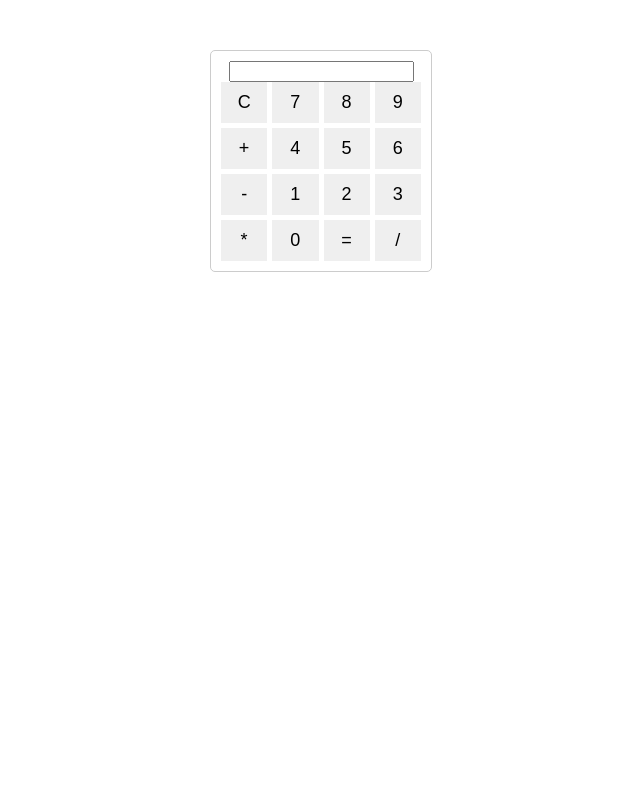
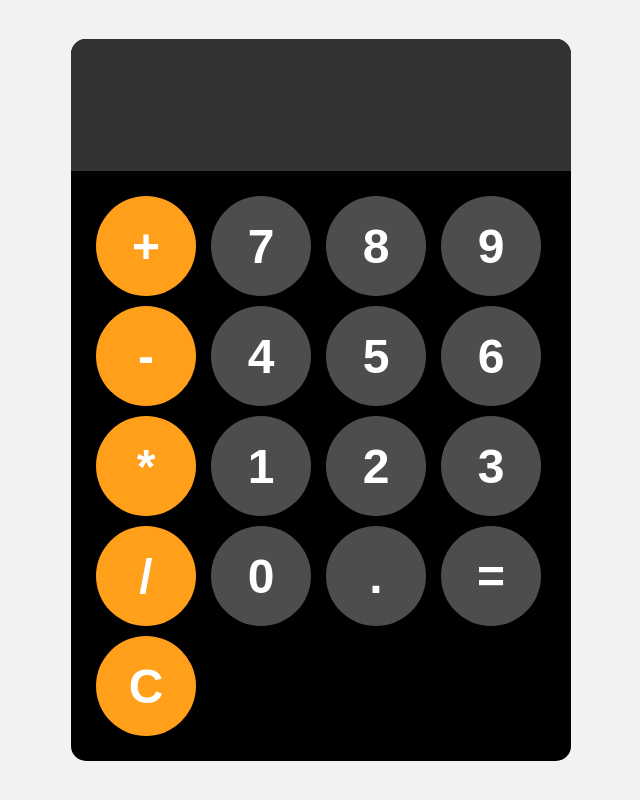
Before and after one commit to lunaesayassbhatu/html-portofolio, a plain HTML site: page index.html in a window 1280 px wide. Shown: the whole page, without its empty margins (319-959 px from the left). Drawn offline with nearby package versions, Linux system fonts and the light colour scheme.

Commit message:
Add files via upload

```diff
--- a/index.html
+++ b/index.html
@@ -1,34 +1,36 @@
 <!DOCTYPE html>
 <html lang="en">
 <head>
-  <meta charset="UTF-8">
-  <meta name="viewport" content="width=device-width, initial-scale=1.0">
-  <title>Calculator</title>
-  <link rel="stylesheet" href="styles.css">
+    <meta charset="UTF-8">
+    <meta name="viewport" content="width=device-width, initial-scale=1.0">
+    <title>Document</title>
+    <link rel="stylesheet" href="styles.css">
 </head>
 <body>
-  <div class="calculator">
-    <input type="text" id="result" readonly>
-    <div class="keys">
-      <button onclick="clearResult()">C</button>
-      <button onclick="appendToResult('7')">7</button>
-      <button onclick="appendToResult('8')">8</button>
-      <button onclick="appendToResult('9')">9</button>
-      <button onclick="appendToResult('+')">+</button>
-      <button onclick="appendToResult('4')">4</button>
-      <button onclick="appendToResult('5')">5</button>
-      <button onclick="appendToResult('6')">6</button>
-      <button onclick="appendToResult('-')">-</button>
-      <button onclick="appendToResult('1')">1</button>
-      <button onclick="appendToResult('2')">2</button>
-      <button onclick="appendToResult('3')">3</button>
-      <button onclick="appendToResult('*')">*</button>
-      <button onclick="appendToResult('0')">0</button>
-      <button onclick="calculateResult()">=</button>
-      <button onclick="appendToResult('/')">/</button>
+    <div id="calculator">
+        <input id="display" readonly>
+        <div id="keys">
+            <button onclick="appendToDisplay('+')" class="operator-btn">+</button>
+            <button onclick="appendToDisplay('7')">7</button>
+            <button onclick="appendToDisplay('8')">8</button>
+            <button onclick="appendToDisplay('9')">9</button>
+            <button onclick="appendToDisplay('-')" class="operator-btn">-</button>
+            <button onclick="appendToDisplay('4')">4</button>
+            <button onclick="appendToDisplay('5')">5</button>
+            <button onclick="appendToDisplay('6')">6</button>
+            <button onclick="appendToDisplay('*')" class="operator-btn">*</button>
+            <button onclick="appendToDisplay('1')">1</button>
+            <button onclick="appendToDisplay('2')">2</button>
+            <button onclick="appendToDisplay('3')">3</button>
+            <button onclick="appendToDisplay('/')" class="operator-btn">/</button>
+            <button onclick="appendToDisplay('0')">0</button>
+            <button onclick="appendToDisplay('.')">.</button>
+            <button onclick="calculate()">=</button>
+            <button onclick="clearDisplay()" class="operator-btn">C</button>
+        </div>
+
     </div>
-  </div>
-  <script src="https://cdnjs.cloudflare.com/ajax/libs/mathjs/9.5.0/math.min.js"></script>
+    <script src="index.js"></script>
 
 </body>
 </html>
--- a/index.js
+++ b/index.js
@@ -1,17 +1,16 @@
-function appendToResult(value) {
-    document.getElementById('result').value += value;
-  }
+const display = document.getElementById("display");
+function appendToDisplay(input){
+    display.value += input;
+}
 
-  function clearResult() {
-    document.getElementById('result').value = '';
-  }
-
-  function calculateResult() {
-    var input = document.getElementById('result').value;
-    try {
-      var result = eval(input);
-      document.getElementById('result').value = result;
-    } catch (error) {
-      document.getElementById('result').value = 'Error';
+function clearDisplay(){
+    display.value = "";
+}
+function calculate(){
+    try{
+        display.value = eval(display.value);
     }
-  }
+    catch(e){
+        display.value =  "Error";
+    }
+}
--- a/styles.css
+++ b/styles.css
@@ -1,25 +1,59 @@
-.calculator {
-    width: 200px;
-    margin: 50px auto;
-    border: 1px solid #ccc;
-    border-radius: 5px;
-    padding: 10px;
-    text-align: center;
-  }
+body{
+    margin:0;
+    display: flex;
+    justify-content: center;
+    align-items: center;
+    height: 100vh;
+    background-color:hsl(0, 0%, 95%);
+}
 
-  .keys {
+#calculator{
+    font-family: Arial, sans-serif;
+    background-color:black;
+    border-radius: 15px;
+    max-width: 500px;
+    overflow: hidden;
+}
+#display{
+    width: 100%;
+    padding: 20px;
+    font-size: 5rem;
+    text-align: left;
+    border: none;
+    background-color:hsl(0, 0%, 20%);
+    color: white;
+}
+#keys{
     display: grid;
-    grid-template-columns: repeat(4, 1fr);
-    grid-gap: 5px;
-  }
+    grid-template-columns:repeat(4, 1fr) ;
+    gap:10px;
+    padding: 25px;
+}
+button{
+    width:100px;
+    height:100px;
+    border-radius: 50px;
+    border: none;
+    background-color: hsl(0, 0%, 30%);
+    color: white;
+    font-size: 3rem;
+    font-weight: bold ;
+    cursor: pointer;
+}
+button:hover{
+    background-color:hsl(0, 0%, 40%);
 
-  button {
-    padding: 10px;
-    font-size: 18px;
-    border: none;
-    cursor: pointer;
-  }
+}
+button:active{
+    background-color:hsl(0, 0%, 50%);
 
-  button:hover {
-    background-color: lightgray;
-  }
+}
+.operator-btn{
+    background-color: hsl(35, 100%, 55%);
+}
+.operator-btn:hover{
+    background-color: hsl(35, 100%, 65%);
+}
+.operator-btn:active{
+    background-color: hsl(35, 100%, 75%);
+}
```
